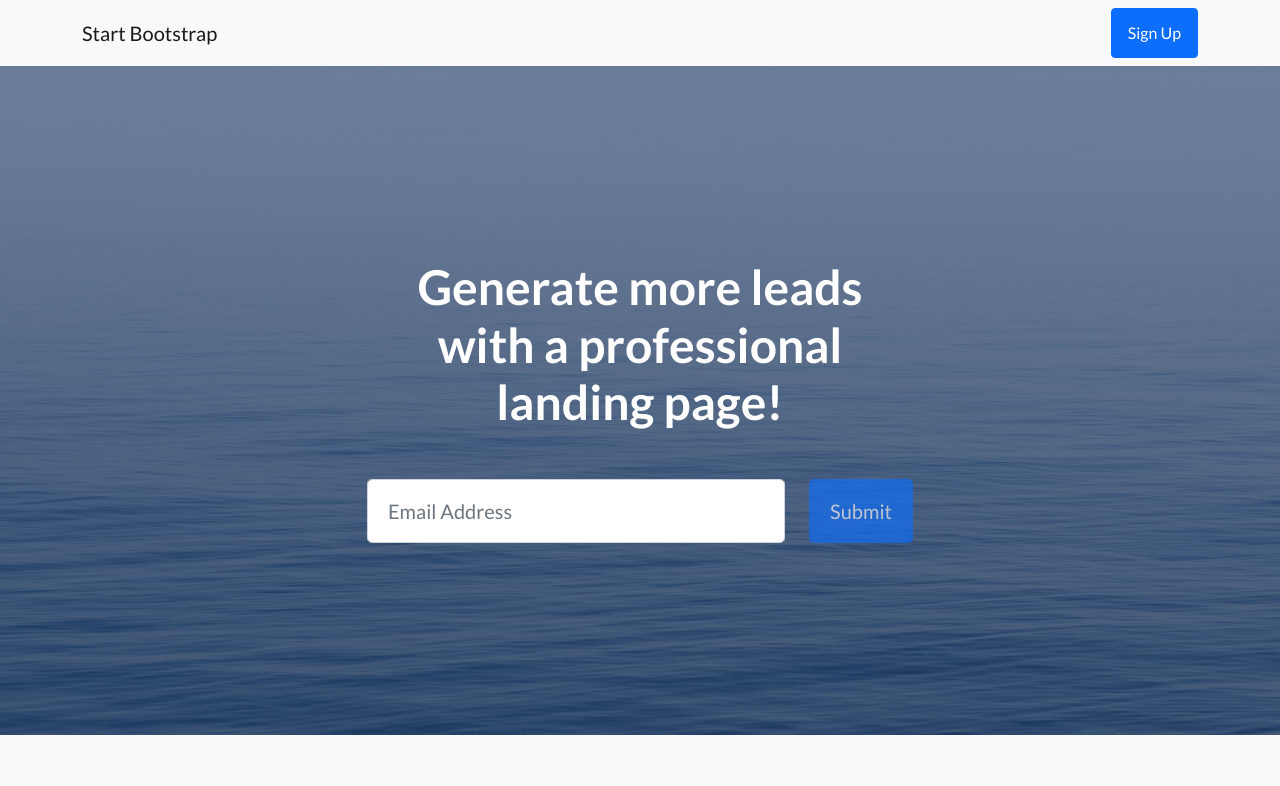
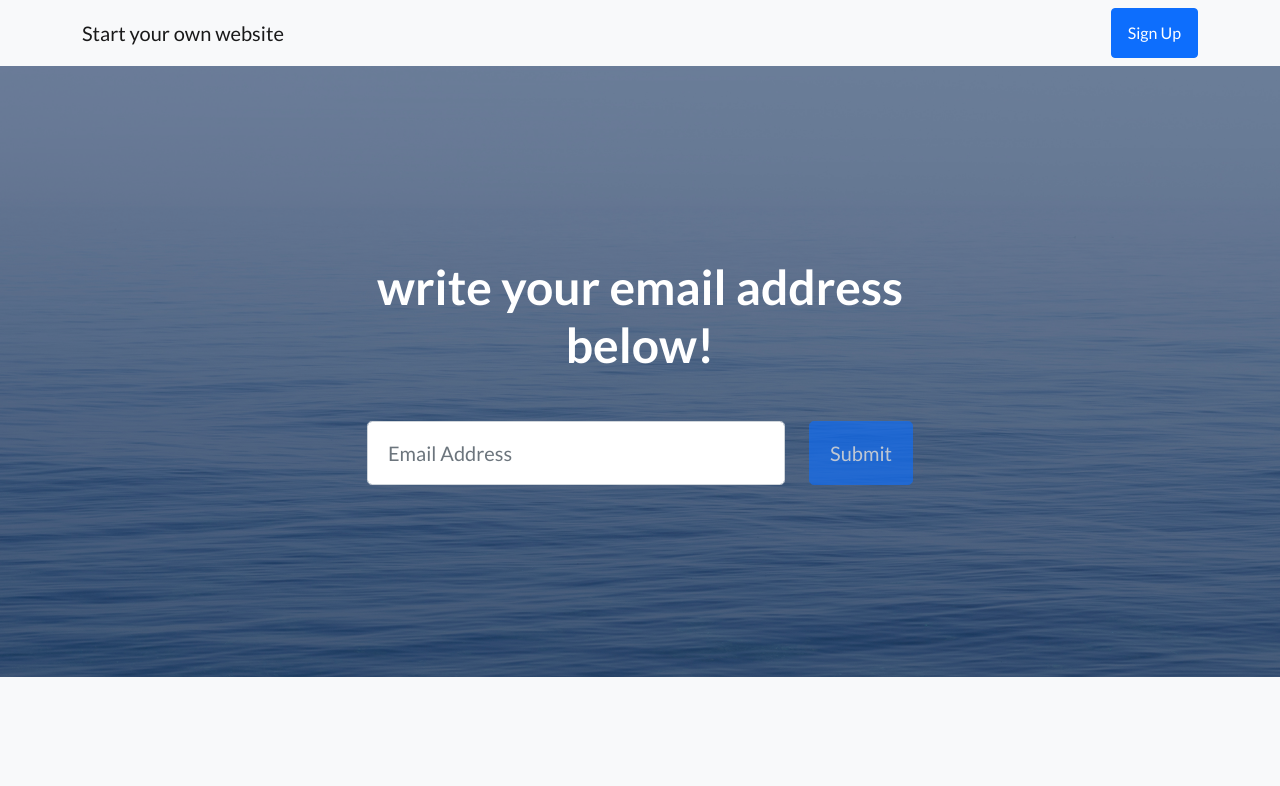
Before and after one commit to vanessaaugust/hw1, a plain HTML site: page hwwebtesting/index.html in a window 1280 px wide. Shown: the top 786 px of the page. Drawn offline with nearby package versions, Linux system fonts and the light colour scheme.

Commit message:
websiteupdates

```diff
--- a/hwwebtesting/index.html
+++ b/hwwebtesting/index.html
@@ -19,7 +19,7 @@
         <!-- Navigation-->
         <nav class="navbar navbar-light bg-light static-top">
             <div class="container">
-                <a class="navbar-brand" href="#!">Start Bootstrap</a>
+                <a class="navbar-brand" href="#!">Start your own website</a>
                 <a class="btn btn-primary" href="#signup">Sign Up</a>
             </div>
         </nav>
@@ -30,7 +30,7 @@
                     <div class="col-xl-6">
                         <div class="text-center text-white">
                             <!-- Page heading-->
-                            <h1 class="mb-5">Generate more leads with a professional landing page!</h1>
+                            <h1 class="mb-5">write your email address below!</h1>
                             <!-- Signup form-->
                             <!-- * * * * * * * * * * * * * * *-->
                             <!-- * * SB Forms Contact Form * *-->
```
